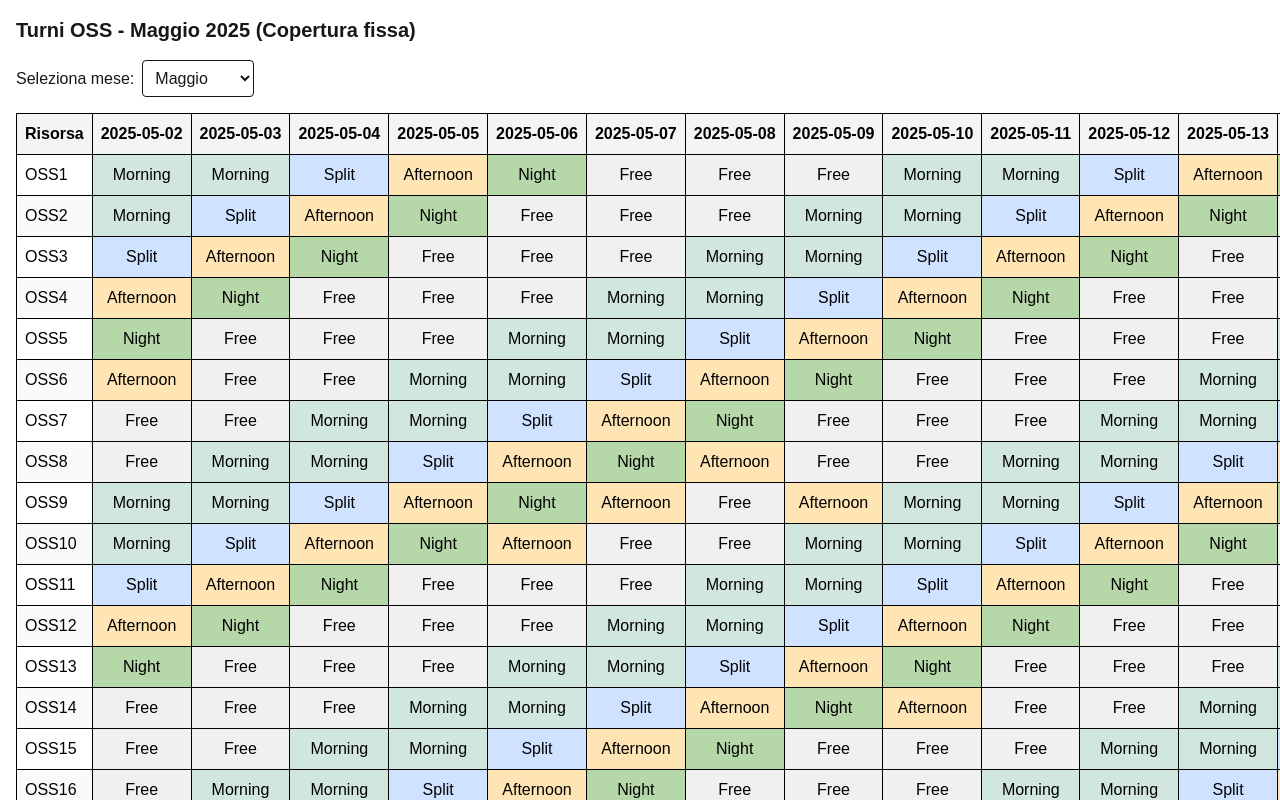
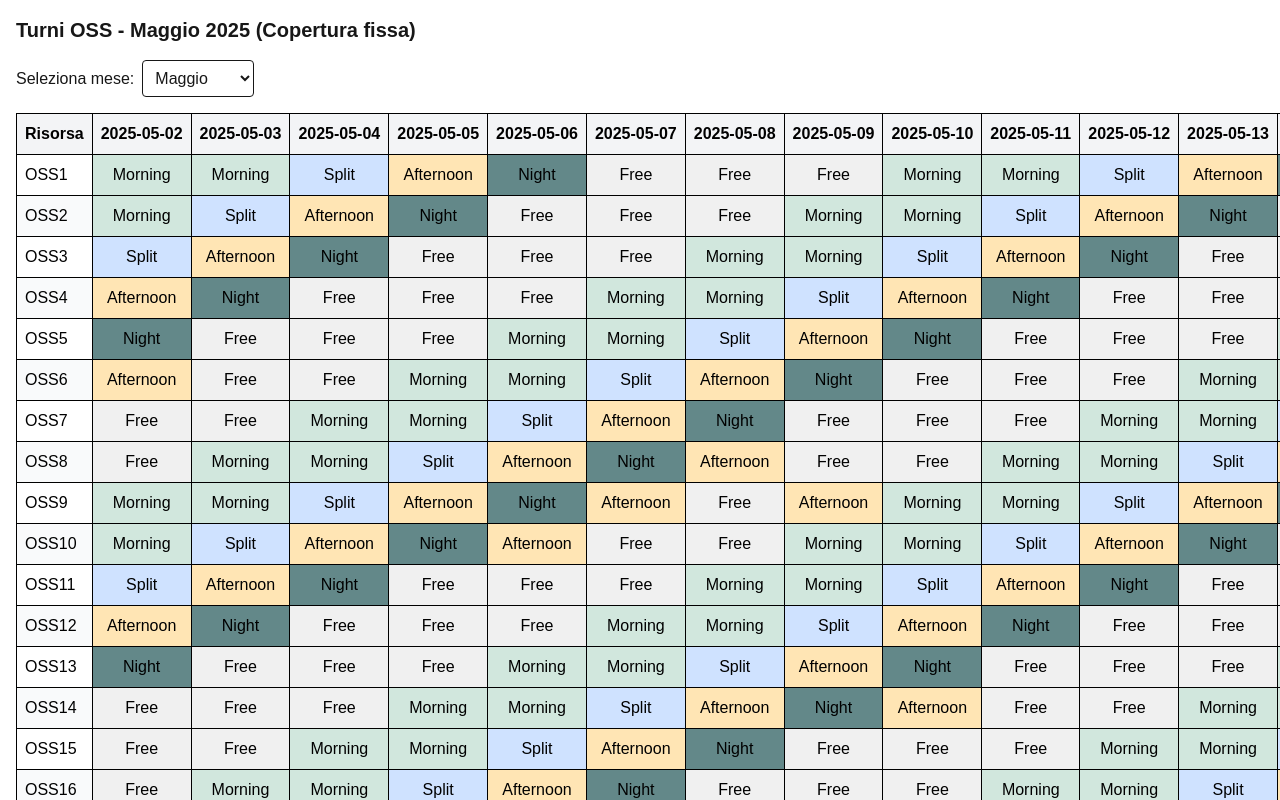
Before and after one commit to OscarC03/rsa-schedule, a Next.js app: page / in a window 1280 px wide. Shown: the top 800 px of the page. Built offline with nearby package versions, Linux system fonts and the light colour scheme.

Commit message:
feat: Update night shift color in the schedule page for better visibility

```diff
--- a/src/Application Code/Shift Management/ShiftManagement.ts
+++ b/src/Application Code/Shift Management/ShiftManagement.ts
@@ -1,4 +1,4 @@
-import { Resource, ResourceShift, ShiftType } from "@/model/model";
+import { Resource, ResourceShift, ResourceType, ShiftType } from "@/model/model";
 
 export const generateShift = (startDate: Date, resources: Resource[]): ResourceShift[] => {
   const DAILY_REQUIREMENTS: Record<ShiftType, number> = {
@@ -24,7 +24,6 @@ export const generateShift = (startDate: Date, resources: Resource[]): ResourceS
   const month = startDate.getMonth();
   const daysInMonth = new Date(year, month + 1, 0).getDate();
 
-  // Inizializza il punto nel ciclo per ogni risorsa
   const resourceCycleIndex: Record<string, number> = {};
   resources.forEach((r, i) => {
     resourceCycleIndex[r.id] = i % SHIFT_CYCLE.length;
@@ -43,13 +42,17 @@ export const generateShift = (startDate: Date, resources: Resource[]): ResourceS
       Free: 0,
     };
 
-    // Ruota le risorse ogni giorno per distribuire equamente chi "inizia"
     const rotatedResources = rotateArray(resources, day);
 
     // Prima passata: assegna il turno del ciclo
     for (const resource of rotatedResources) {
       const cycleIdx = resourceCycleIndex[resource.id];
-      const shift = SHIFT_CYCLE[cycleIdx];
+      let shift = SHIFT_CYCLE[cycleIdx];
+
+      // Evita di assegnare il turno di notte ai part-time
+      if (shift === ShiftType.Night && isPartTime(resource)) {
+        shift = ShiftType.Free;
+      }
 
       schedule.push({
         resourceId: resource.id,
@@ -65,9 +68,13 @@ export const generateShift = (startDate: Date, resources: Resource[]): ResourceS
     // Seconda passata: correggi se mancano turni da coprire
     for (const shiftType of ["Morning", "Afternoon", "Split", "Night"] as ShiftType[]) {
       while (dailyCount[shiftType] < DAILY_REQUIREMENTS[shiftType]) {
-        // Trova una risorsa a cui è stato assegnato "Free"
-        const free = schedule.find(
-          (s) => s.date === currentDate && s.shiftType === ShiftType.Free
+        const free = schedule.find((s) =>
+          s.date === currentDate &&
+          s.shiftType === ShiftType.Free &&
+          // Se stai cercando un turno notte, escludi i part-time
+          (shiftType !== ShiftType.Night || !isPartTime(
+            resources.find(r => r.id === s.resourceId)!
+          ))
         );
 
         if (!free) break;
@@ -82,6 +89,13 @@ export const generateShift = (startDate: Date, resources: Resource[]): ResourceS
 
   return schedule;
 };
+
+function isPartTime(resource: Resource): boolean {
+  return (
+    resource.type === ResourceType.PART_TIME_50 ||
+    resource.type === ResourceType.PART_TIME_70
+  );
+}
 
 export function replicateScheduleForMonth(
   originalSchedule: ResourceShift[],
--- a/src/app/page.tsx
+++ b/src/app/page.tsx
@@ -46,7 +46,7 @@ export default function Page() {
         Morning: '#D1E7DD',    // verde chiaro
         Afternoon: '#FFE5B4', // arancio chiaro
         Split: '#CFE2FF',   // azzurro chiaro
-        Night: '#B6D7A8',      // verde più scuro
+        Night: '#638889',      // verde più scuro
         Free: '#F0F0F0',     // grigio chiaro
     };
 
```
